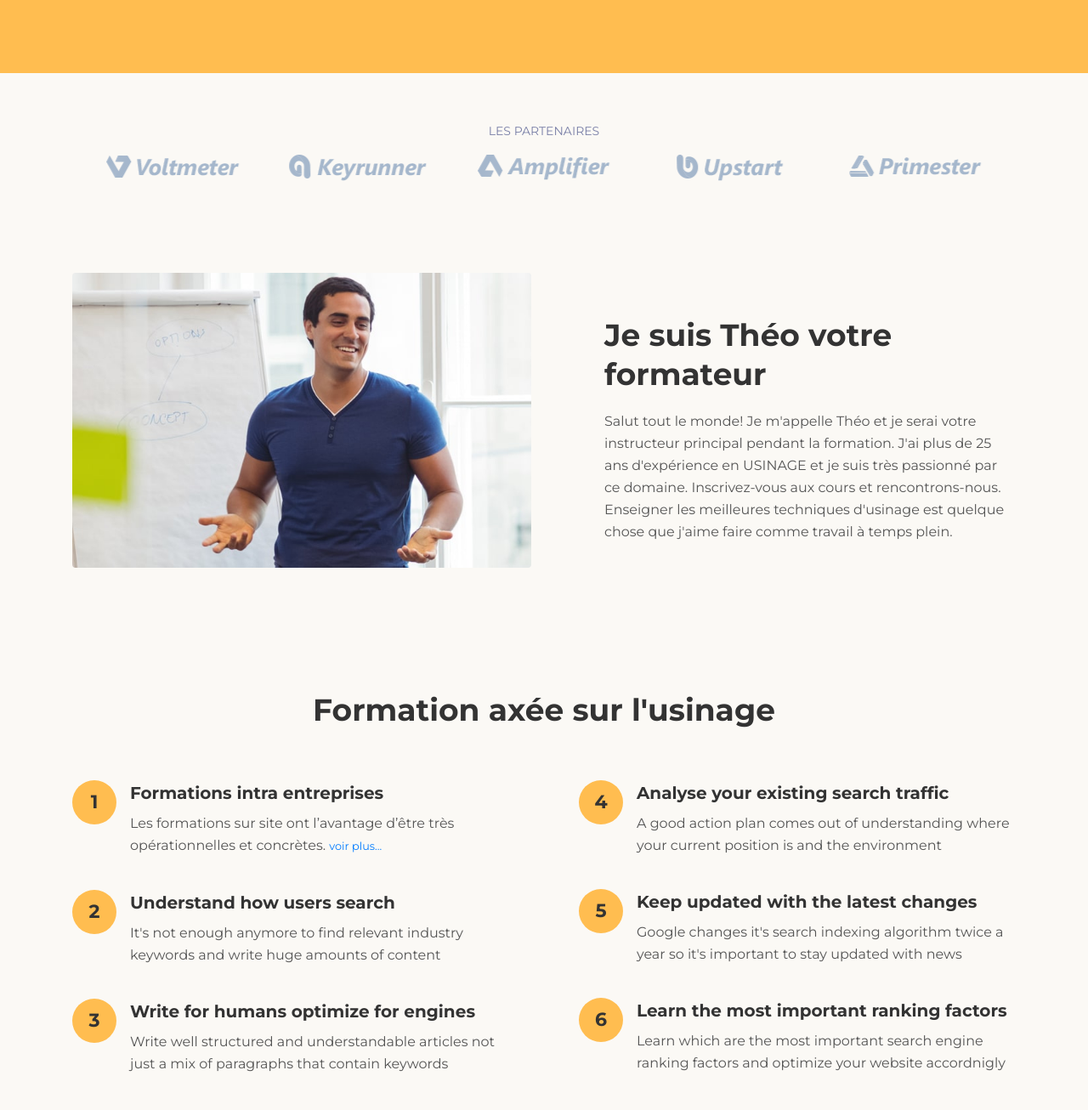
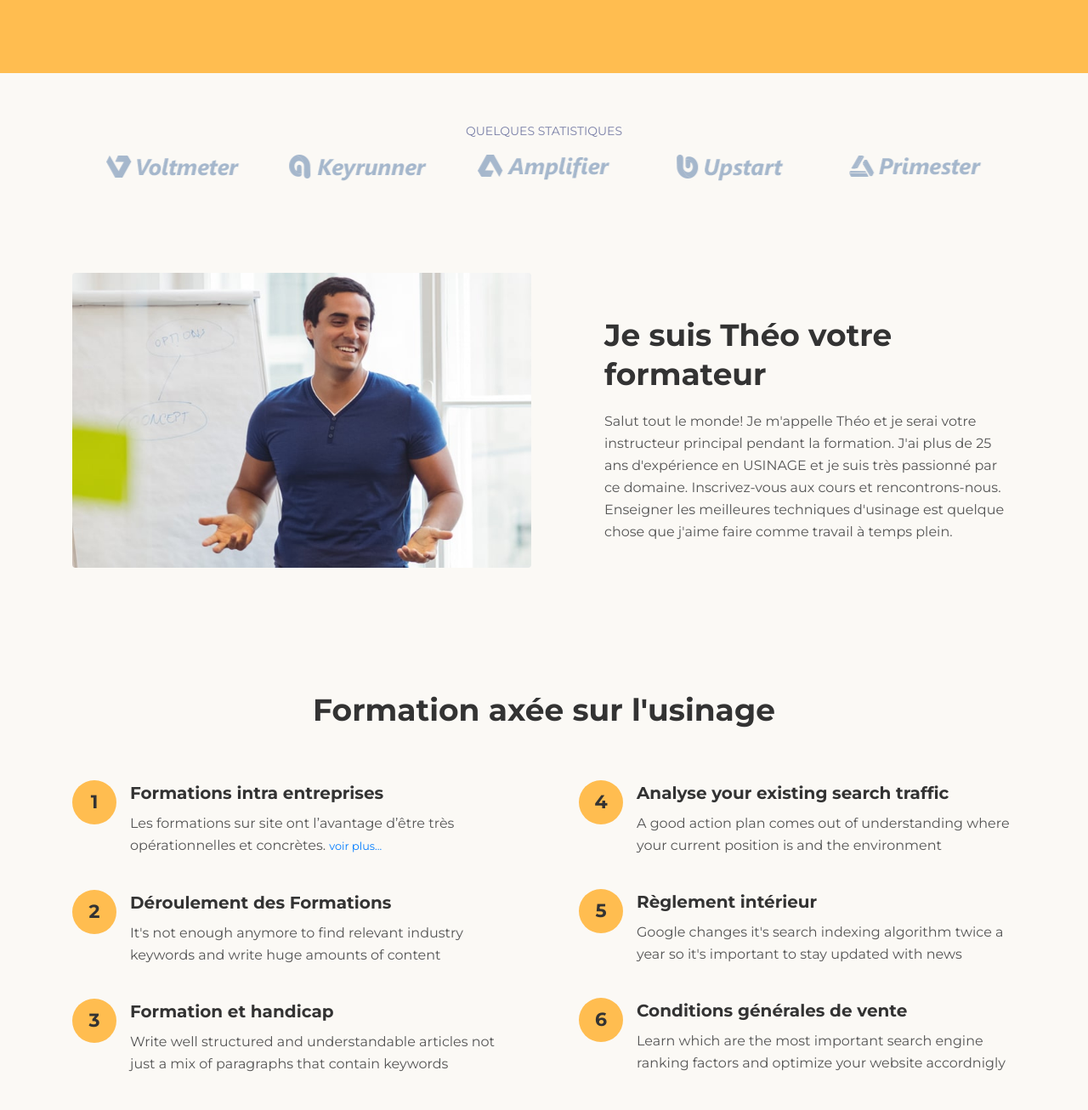
Before and after one commit to silvertheo-coder/CNC-FORM-Site, a website: page index.html in a window 1280 px wide. Shown: the part 1436-2742 px from the top of the page at 85% size. Drawn offline with Linux system fonts and the light colour scheme.

Commit message:
Project update before push to GitHub

```diff
--- a/index.html
+++ b/index.html
@@ -153,12 +153,12 @@
 
               <!-- Slide -->
               <div class="swiper-slide">
-                <img class="img-fluid" src="images/details-slide-3.jpg" alt="alternative" />
+                <img class="img-fluid" src="images/siemens-digitalization-machine-tool-manufacturing.jpg" alt="alternative" />
               </div>
               <!-- end of slide -->
               <!-- Slide -->
               <div class="swiper-slide">
-                <img class="img-fluid" src="images/PR-CNC-SIM-2-4C.jpg" alt="alternative" />
+                <img class="img-fluid" src="images/TNC7basic_Buehnenbild_1920x1080px.jpg" alt="alternative" />
               </div>
               <!-- end of slide -->
             </div>
@@ -260,7 +260,7 @@
       <div class="container">
         <div class="row">
           <div class="col-lg-12">
-            <p class="p-small">LES PARTENAIRES</p>
+            <p class="p-small">QUELQUES STATISTIQUES</p>
 
             <!-- Image Slider -->
             <div class="slider-container">
@@ -358,14 +358,14 @@
               <li class="media">
                 <i class="bullet">2</i>
                 <div class="media-body">
-                  <h4>Understand how users search</h4>
+                  <h4> Déroulement des Formations</h4>
                   <p>It's not enough anymore to find relevant industry keywords and write huge amounts of content</p>
                 </div>
               </li>
               <li class="media">
                 <i class="bullet">3</i>
                 <div class="media-body">
-                  <h4>Write for humans optimize for engines</h4>
+                  <h4>Formation et handicap</h4>
                   <p>Write well structured and understandable articles not just a mix of paragraphs that contain keywords</p>
                 </div>
               </li>
@@ -384,14 +384,14 @@
               <li class="media">
                 <i class="bullet">5</i>
                 <div class="media-body">
-                  <h4>Keep updated with the latest changes</h4>
+                  <h4> Règlement intérieur</h4>
                   <p>Google changes it's search indexing algorithm twice a year so it's important to stay updated with news</p>
                 </div>
               </li>
               <li class="media">
                 <i class="bullet">6</i>
                 <div class="media-body">
-                  <h4>Learn the most important ranking factors</h4>
+                  <h4>Conditions générales de vente</h4>
                   <p>Learn which are the most important search engine ranking factors and optimize your website accordnigly</p>
                 </div>
               </li>
```
